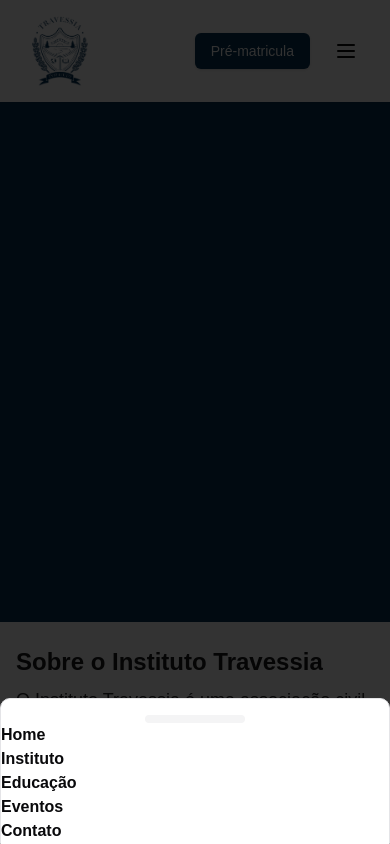
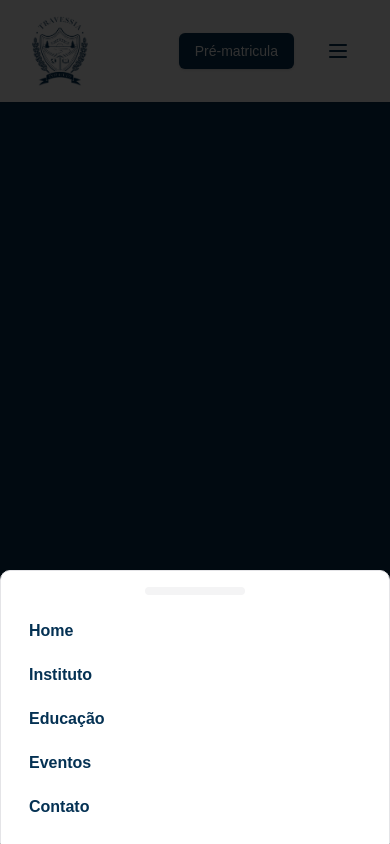
Before and after one commit to KayanHendges/travessia-web, a Next.js app: page / in a window 390 px wide. Both pictures are taken after a click on the button 346 px from the left and 51 px from the top of the page. Built offline with nearby package versions, Linux system fonts and the light colour scheme.

Commit message:
wip: header

```diff
--- a/src/components/Header/header.tsx
+++ b/src/components/Header/header.tsx
@@ -80,11 +80,11 @@ export const Header = () => {
         <Button variant="primary">Pré-matricula</Button>
 
         <Drawer open={isDrawerOpen} onOpenChange={setIsDrawerOpen}>
-          <DrawerTrigger className="flex md:hidden">
+          <DrawerTrigger className="flex md:hidden text-primary hover:bg-zinc-100 transition-colors rounded-lg p-2">
             <Menu />
           </DrawerTrigger>
           <DrawerContent>
-            <nav className="flex flex-col">
+            <nav className="flex flex-col p-4 gap-1">
               {navItems.map((item) => (
                 <Link
                   key={item.label}
@@ -92,7 +92,9 @@ export const Header = () => {
                   onClick={() => {
                     setIsDrawerOpen(false);
                   }}
-                  className={cn()}
+                  className={cn(
+                    "w-full px-3 py-2 text-primary hover:bg-zinc-100 transition-colors rounded-lg"
+                  )}
                 >
                   <span className="font-semibold">{item.label}</span>
                 </Link>
--- a/src/hooks/use-hash.ts
+++ b/src/hooks/use-hash.ts
@@ -2,12 +2,15 @@
 import React from "react";
 
 export const useHash = () => {
-  const [hash, setHash] = React.useState(window.location.hash);
+  const initialHash = typeof window !== "undefined" ? window.location.hash : "";
+  const [hash, setHash] = React.useState(initialHash);
 
   React.useEffect(() => {
+    if (typeof window === "undefined") return;
+
     const onHashChange = () => {
-      console.log("here");
-      setHash(window.location.hash);
+      const newHash = typeof window !== "undefined" ? window.location.hash : "";
+      setHash(newHash);
     };
 
     window.addEventListener("hashchange", onHashChange);
--- a/src/utils/dom.ts
+++ b/src/utils/dom.ts
@@ -1,4 +1,6 @@
 export const scrollToSection = (id: string) => {
+  if (typeof window === "undefined") return;
+
   const element = document.getElementById(id);
 
   if (element) {
```
